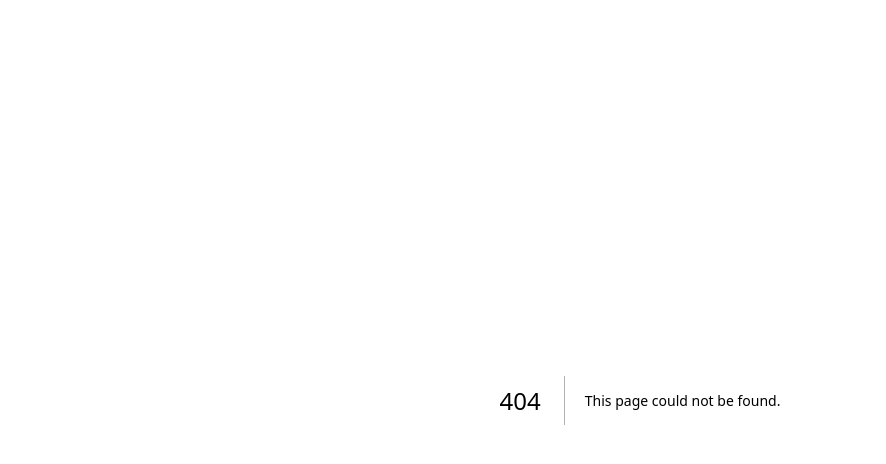
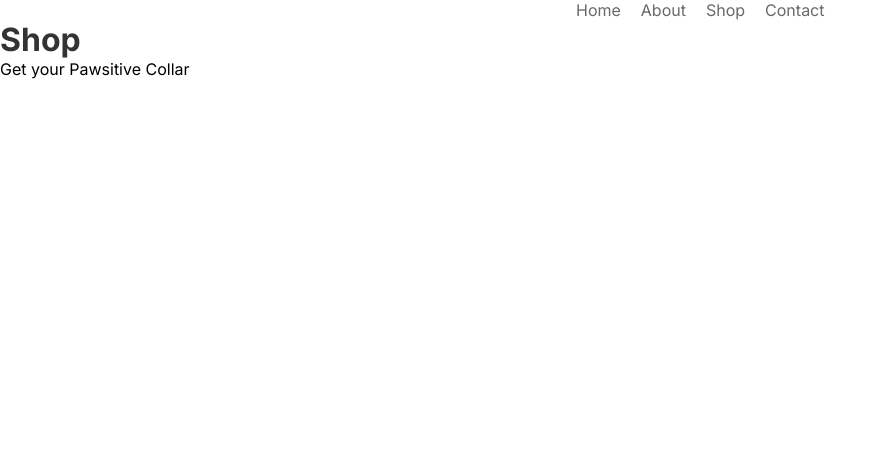
Before and after one commit to dezsoab/pawsitive, a Next.js app in the folder frontend/ui/: page /shop in a window 1280 px wide. Before the commit this address had no page. Shown: the top 464 px of the page, without its empty margins (0-886 px from the left). Built offline with nearby package versions, Linux system fonts and the light colour scheme.

Commit message:
added directions for different pages and navbar

```diff
--- /dev/null
+++ b/frontend/ui/app/components/Navbar.tsx
@@ -0,0 +1,17 @@
+import React from 'react';
+import Link from 'next/link';
+
+const Navbar = () => {
+    return (
+        <nav>
+            <ul>
+                <li><Link href="/home">Home</Link></li>
+                <li><Link href="/about">About</Link></li>
+                <li><Link href="/shop">Shop</Link></li>
+                <li><Link href="/contact">Contact</Link></li>
+            </ul>
+        </nav>
+    );
+};
+
+export default Navbar;
--- a/frontend/ui/app/layout.tsx
+++ b/frontend/ui/app/layout.tsx
@@ -1,6 +1,7 @@
 import type { Metadata } from "next";
 import { Inter } from "next/font/google";
-import "./globals.css";
+import "./styles/globals.css";
+import Navbar from './components/Navbar';
 
 const inter = Inter({ subsets: ["latin"] });
 
@@ -14,9 +15,12 @@ export default function RootLayout({
 }: Readonly<{
   children: React.ReactNode;
 }>) {
-  return (
-    <html lang="en">
-      <body className={inter.className}>{children}</body>
-    </html>
-  );
+    return (
+        <html lang="en">
+            <body className={inter.className}>
+                <Navbar/>
+                    {children}
+            </body>
+        </html>
+    );
 }
--- a/frontend/ui/app/page.tsx
+++ b/frontend/ui/app/page.tsx
@@ -1,7 +1,7 @@
 export default function Home() {
   return (
     <main>
-      <h1>Home page</h1>
+      <h1>Landing Page?</h1>
     </main>
   );
 }
--- /dev/null
+++ b/frontend/ui/app/shop/page.tsx
@@ -0,0 +1,10 @@
+import React from 'react';
+
+export default function ShopPage() {
+    return (
+        <main>
+            <h1>Shop</h1>
+            <p>Get your Pawsitive Collar</p>
+        </main>
+    );
+}
--- a/frontend/ui/app/globals.css
+++ b/frontend/ui/app/styles/globals.css
@@ -18,3 +18,18 @@ a {
   color: inherit;
   text-decoration: none;
 }
+
+h1 {
+  color: #333;
+}
+
+ul {
+  list-style-type: none;
+  display: flex;
+  gap: 20px;
+  color: dimgrey;
+}
+
+nav {
+  margin-left: 45%;
+}
--- a/frontend/ui/next.config.mjs
+++ b/frontend/ui/next.config.mjs
@@ -1,4 +1,9 @@
 /** @type {import('next').NextConfig} */
-const nextConfig = {};
+const nextConfig = {
+    reactStrictMode: true,
+    experimental: {
+        appDir: true,
+    },
+};
 
 export default nextConfig;
```
Also changed, not shown: frontend/ui/app/about/page.tsx (added, +9 -0 lines), frontend/ui/app/contact/page.tsx (added, +9 -0 lines), frontend/ui/app/home/page.tsx (added, +9 -0 lines).
